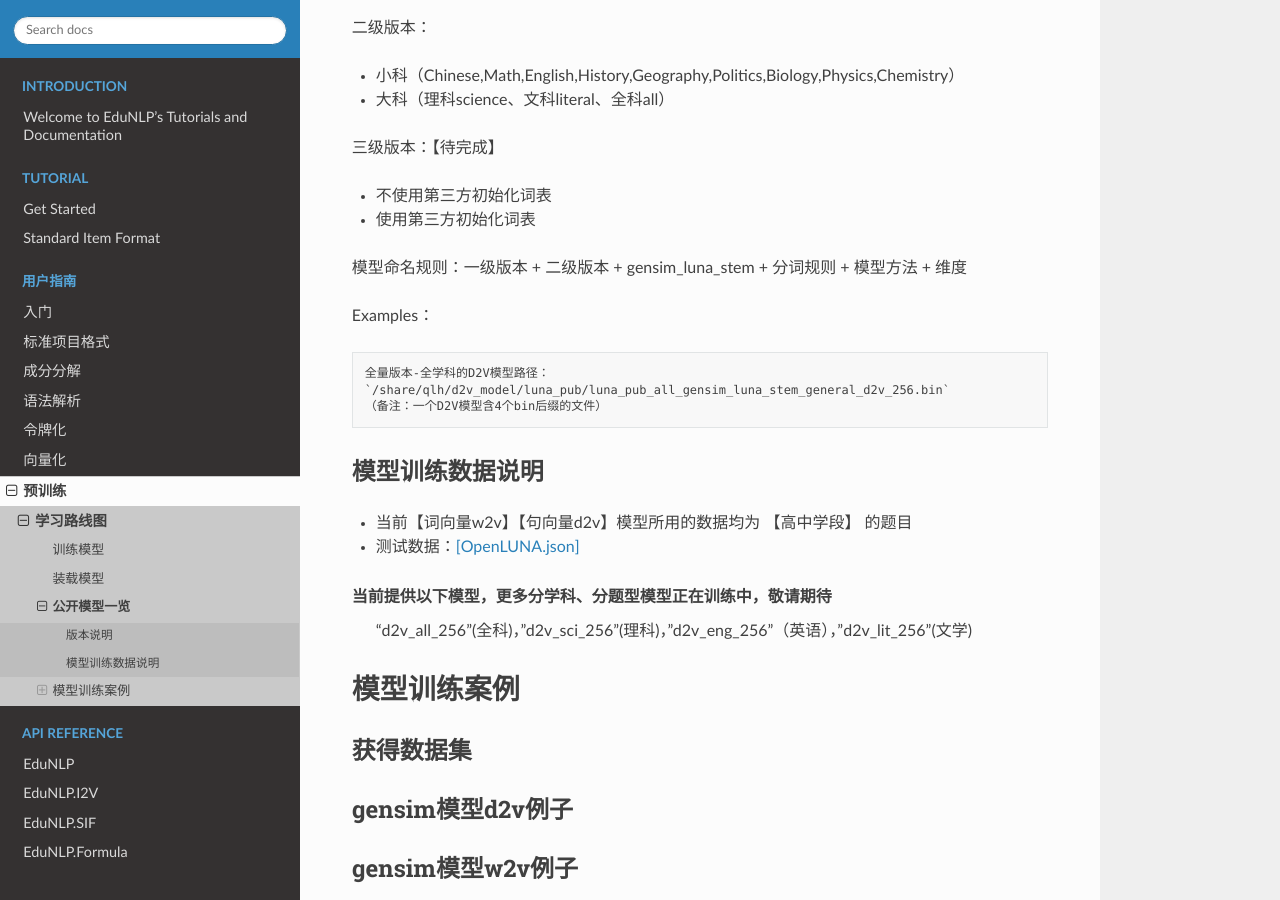
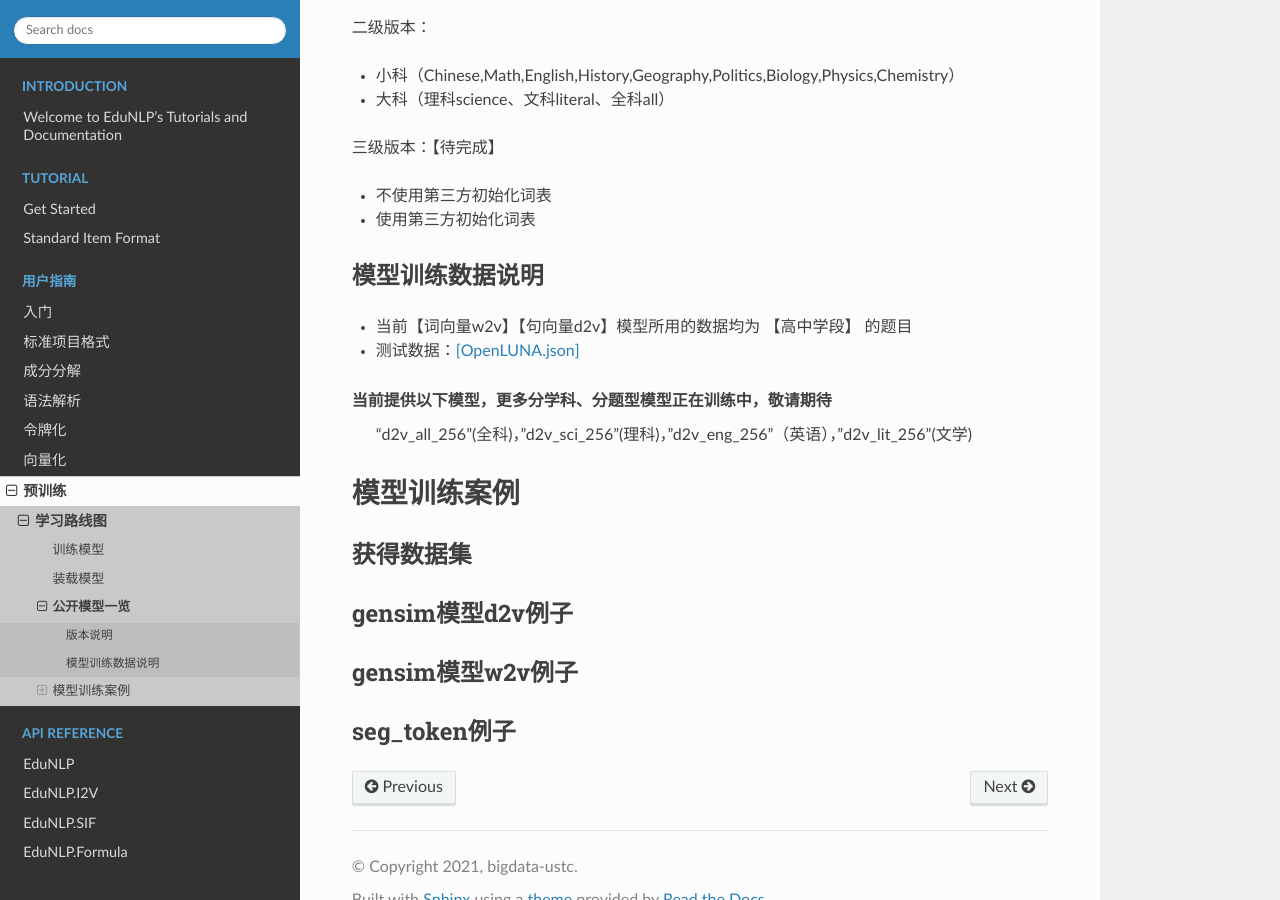
Before and after one commit to bigdata-ustc/EduNLP, a Sphinx documentation site: the page built from docs/source/tutorial/zh/pretrain/pub.rst, in a window 1280 px wide and 900 px high, scrolled down 331 px. Built offline with Sphinx 7.4.7 and the Read the Docs theme 2.0.0, drawn with Linux system fonts in a browser that asks for light colours; pages that are not in the unit, such as notebooks, are missing from menus; the version number is read from the project's files by our own code.

Commit message:
Create pub.rst

```diff
--- a/docs/source/tutorial/zh/pretrain/pub.rst
+++ b/docs/source/tutorial/zh/pretrain/pub.rst
@@ -18,18 +18,6 @@
 
 * 不使用第三方初始化词表
 * 使用第三方初始化词表
-
-
-
-模型命名规则：一级版本 + 二级版本 + gensim_luna_stem +  分词规则 + 模型方法 + 维度
-
-Examples：
-
-::
-
-     全量版本-全学科的D2V模型路径：
-     `/share/qlh/d2v_model/luna_pub/luna_pub_all_gensim_luna_stem_general_d2v_256.bin`
-     （备注：一个D2V模型含4个bin后缀的文件）
 
 模型训练数据说明
 ##################
```
